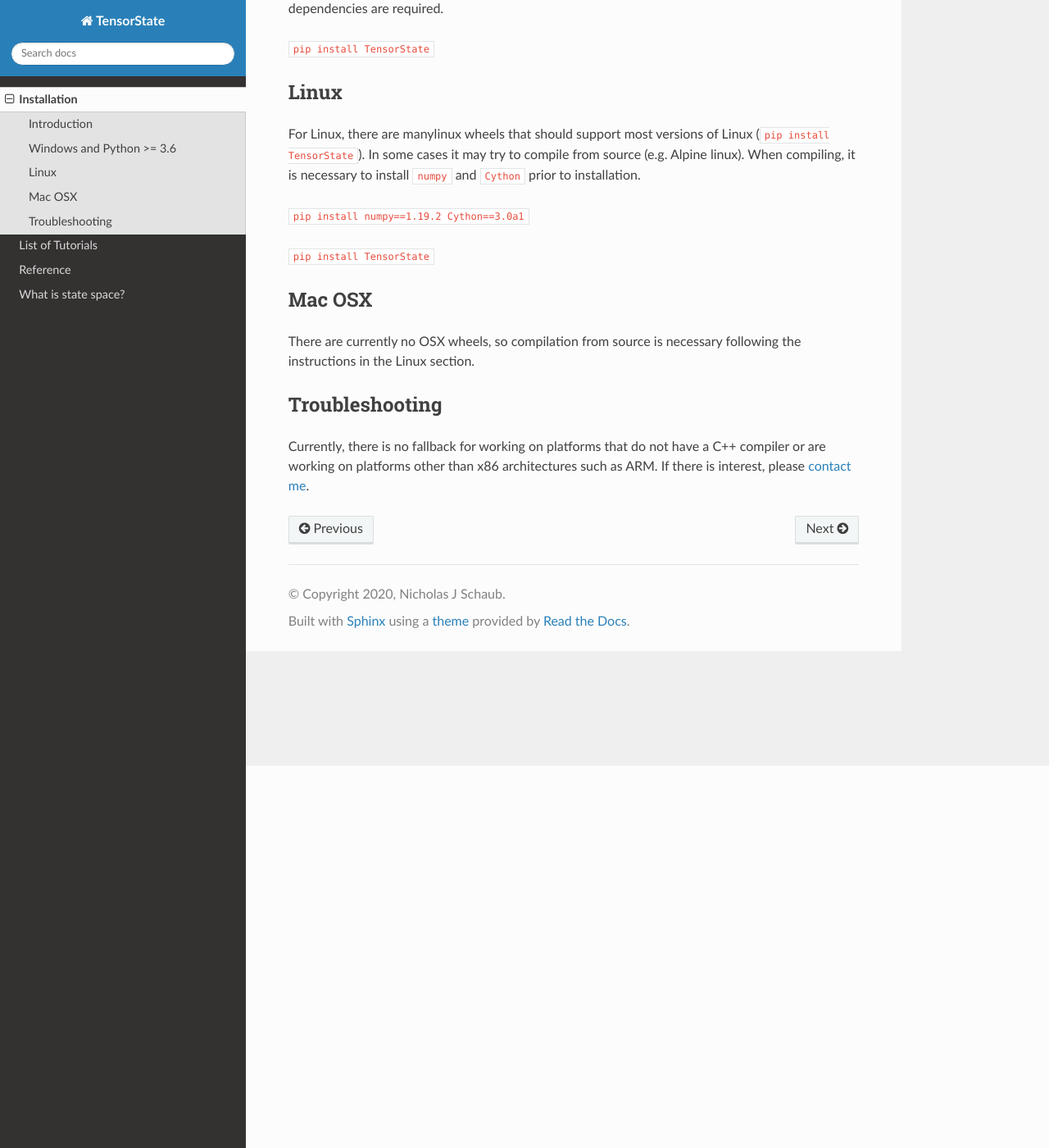
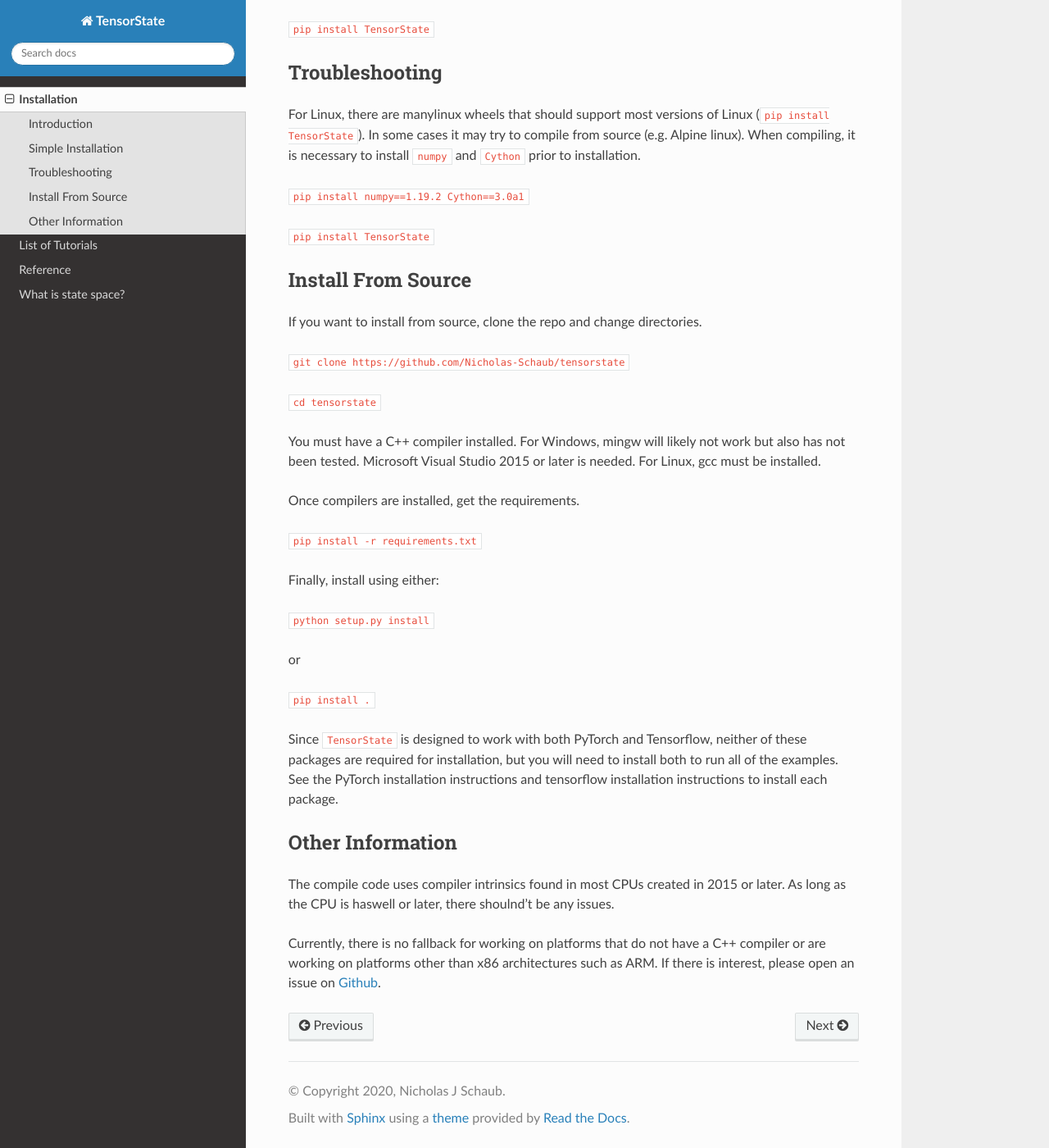
Before and after one commit to Nicholas-Schaub/TensorState, a Sphinx documentation site: the page built from docs/source/Installation.rst, in a window 1280 px wide and 1400 px high, scrolled down 466 px. Shown: the whole window at 82% size. Built offline with Sphinx 7.4.7 and the Read the Docs theme 2.0.0, drawn with Linux system fonts in a browser that asks for light colours; the version number could not be read and is left out; some of the changed text lies outside the part shown.

```diff
--- a/docs/source/Installation.rst
+++ b/docs/source/Installation.rst
@@ -12,21 +12,20 @@
 to make sure installation of the package is successful.
 
 Most dependencies should be installed when using ``pip``, however some may not
-be installed. Please contact me if there are any installation errors so I can
-fix it.
+be installed.
 
--------------------------
-Windows and Python >= 3.6
--------------------------
+-------------------
+Simple Installation
+-------------------
 
-Precompiled wheels exist for Windows 10 and versions of Python from 3.6 to 3.8.
-No special dependencies are required.
+Precompiled wheels exist for Windows 10, Linux, and MacOS for Python versions
+3.6 to 3.8. No special dependencies are required.
 
 ``pip install TensorState``
 
------
-Linux
------
+---------------
+Troubleshooting
+---------------
 
 For Linux, there are manylinux wheels that should support most versions of
 Linux (``pip install TensorState``). In some cases it may try to compile from
@@ -37,17 +36,45 @@
 
 ``pip install TensorState``
 
--------
-Mac OSX
--------
+-------------------
+Install From Source
+-------------------
 
-There are currently no OSX wheels, so compilation from source is necessary
-following the instructions in the Linux section.
+If you want to install from source, clone the repo and change directories.
 
----------------
-Troubleshooting
----------------
+``git clone https://github.com/Nicholas-Schaub/tensorstate``
+
+``cd tensorstate``
+
+You must have a C++ compiler installed. For Windows, mingw will likely not work
+but also has not been tested. Microsoft Visual Studio 2015  or later is needed.
+For Linux, gcc must be installed.
+
+Once compilers are installed, get the requirements.
+
+``pip install -r requirements.txt``
+
+Finally, install using either:
+
+``python setup.py install``
+
+or
+
+``pip install .``
+
+Since ``TensorState`` is designed to work with both PyTorch and Tensorflow,
+neither of these packages are required for installation, but you will need to
+install both to run all of the examples. See the PyTorch installation
+instructions and tensorflow installation instructions to install each package.
+
+-----------------
+Other Information
+-----------------
+
+The compile code uses compiler intrinsics found in most CPUs created in 2015 or
+later. As long as the CPU is haswell or later, there shoulnd't be any issues.
 
 Currently, there is no fallback for working on platforms that do not have a C++
 compiler or are working on platforms other than x86 architectures such as ARM.
-If there is interest, please `contact me <nicholas.j.schaub@gmail.com>`_.
+If there is interest, please open an issue on
+`Github <https://github.com/TensorState/issues>`_.
```
Also changed, not shown: README.md (+0 -5 lines), docs/source/index.rst (+4 -3 lines), 5 other files.
